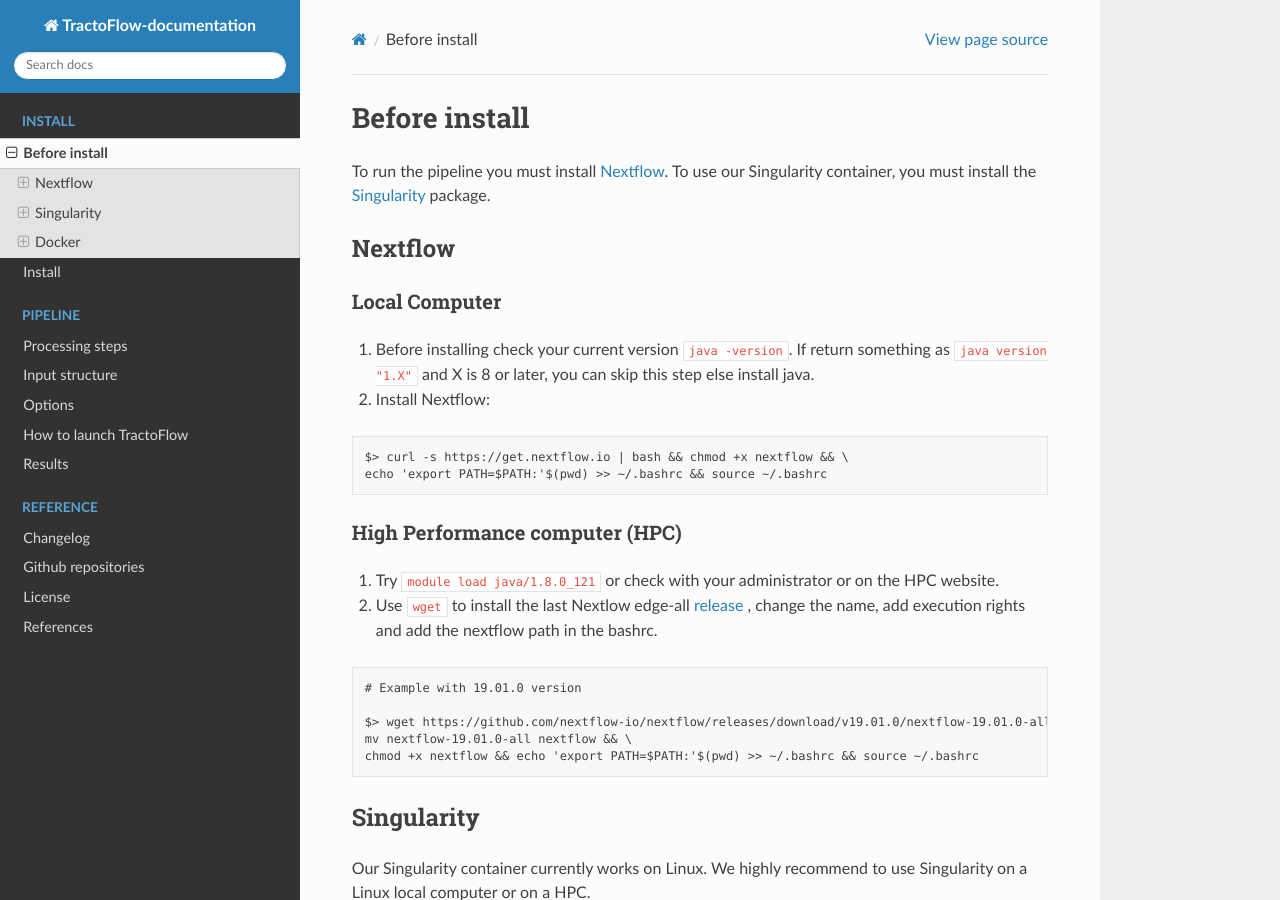
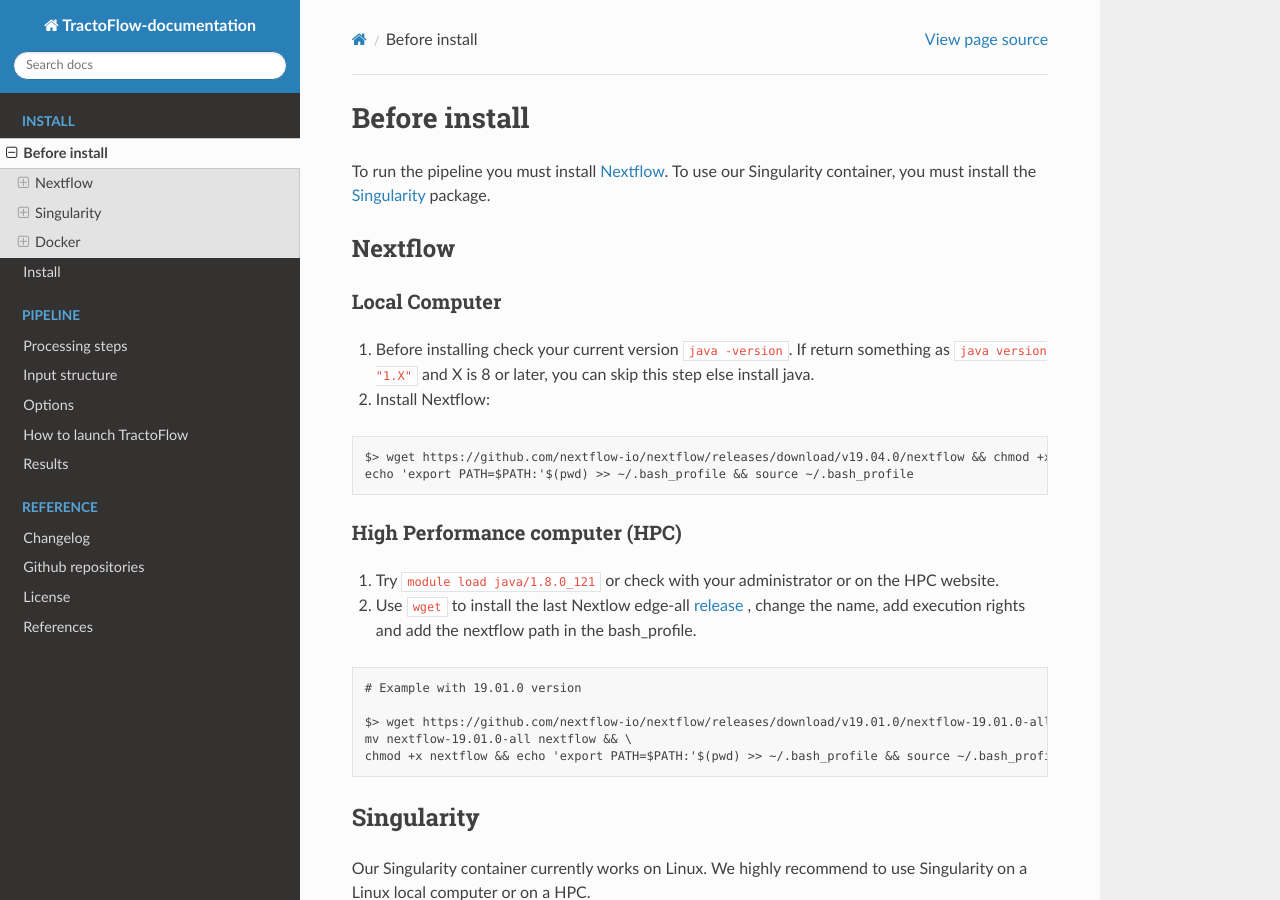
Before and after one commit to scilus/tractoflow_documentation, a Sphinx documentation site: the page built from source/installation/before_install.rst, in a window 1280 px wide and 900 px high. Built offline with Sphinx 7.4.7 and the Read the Docs theme 2.0.0, drawn with Linux system fonts in a browser that asks for light colours.

Commit message:
Modify install nextflow commands

```diff
--- a/source/installation/before_install.rst
+++ b/source/installation/before_install.rst
@@ -17,14 +17,14 @@
 
 ::
 
-    $> curl -s https://get.nextflow.io | bash && chmod +x nextflow && \
-    echo 'export PATH=$PATH:'$(pwd) >> ~/.bashrc && source ~/.bashrc
+    $> wget https://github.com/nextflow-io/nextflow/releases/download/v19.04.0/nextflow && chmod +x nextflow && \
+    echo 'export PATH=$PATH:'$(pwd) >> ~/.bash_profile && source ~/.bash_profile
 
 High Performance computer (HPC)
 ###############################
 
 1. Try ``module load java/1.8.0_121`` or check with your administrator or on the HPC website.
-2. Use ``wget`` to install the last Nextlow edge-all `release`_ , change the name, add execution rights and add the nextflow path in the bashrc.
+2. Use ``wget`` to install the last Nextlow edge-all `release`_ , change the name, add execution rights and add the nextflow path in the bash_profile.
 
 ::
 
@@ -32,7 +32,7 @@
 
     $> wget https://github.com/nextflow-io/nextflow/releases/download/v19.01.0/nextflow-19.01.0-all && \
     mv nextflow-19.01.0-all nextflow && \
-    chmod +x nextflow && echo 'export PATH=$PATH:'$(pwd) >> ~/.bashrc && source ~/.bashrc
+    chmod +x nextflow && echo 'export PATH=$PATH:'$(pwd) >> ~/.bash_profile && source ~/.bash_profile
 
 .. _release: https://github.com/nextflow-io/nextflow/releases
 
```
